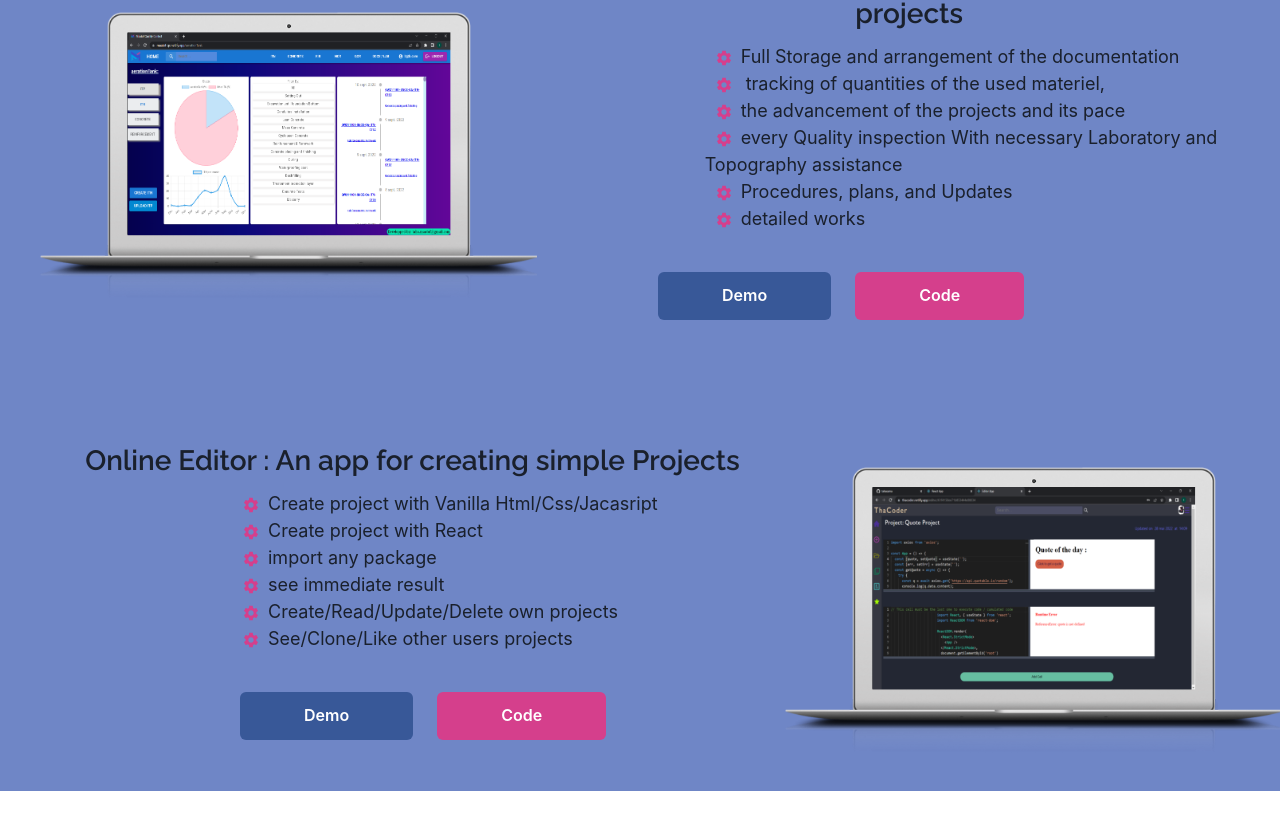
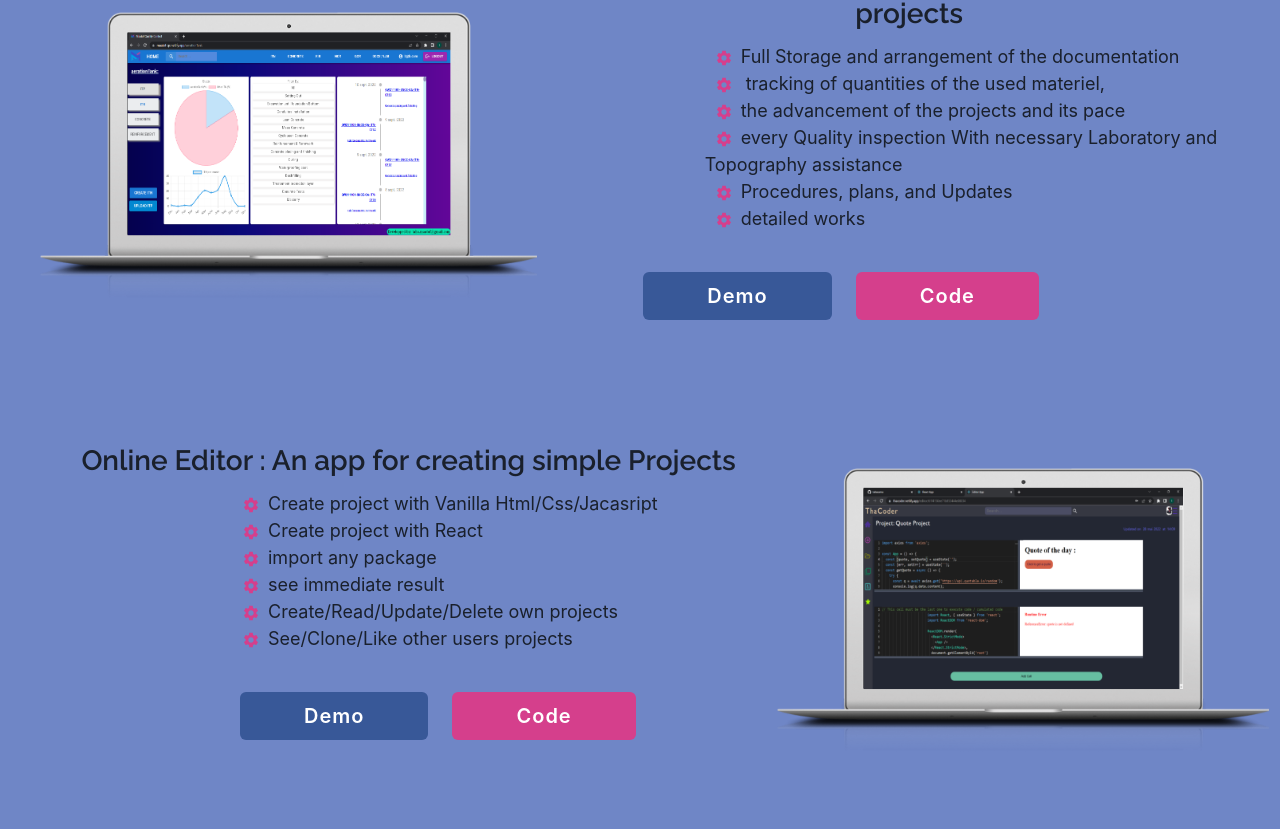
Before and after one commit to tahasama/myPortfolio, a React (Create React App) app: page / in a window 1280 px wide. Shown: the part 3169-3998 px from the top of the page. Before the commit the page ends 3960 px from the top, so only its background shows below. Built offline with nearby package versions, Linux system fonts and the light colour scheme.

Commit message:
general restyling

```diff
--- a/src/components/projects.tsx
+++ b/src/components/projects.tsx
@@ -28,7 +28,7 @@ const Projects = () => {
   return (
     <>
       <Box
-        h={["250vh", "220vh", "170vh", "170vh", "140vh"]}
+        h={["250vh", "250vh", "170vh", "170vh", "170vh"]}
         bg={bglOnLight}
         clipPath={[
           "polygon(26% 3%, 100% 0, 100% 100%, 0 100%, 0 0)",
@@ -119,7 +119,7 @@ const Projects = () => {
               <Flex
                 position="relative"
                 justifyContent={"center"}
-                alignItems="center"
+                alignItems={["center"]}
                 w={"full"}
                 // bgColor="red.200"
                 // style={{ textIndent: 10 }}
@@ -129,17 +129,18 @@ const Projects = () => {
                   href="https://thacoder.netlify.app/"
                   isExternal
                   colorScheme="pink"
-                  fontSize={"xl"}
                   style={{ textDecoration: "none" }}
                 >
                   <Button
-                    px={["12", "16", "16", "16", "16"]}
-                    py={6}
+                    px={["20", "20", "16", "16", "16"]}
+                    py={[8, 8, 6, 6, 6]}
                     my={10}
                     mx={2}
                     colorScheme={
                       colorMode !== "light" ? "linkedin" : "facebook"
                     }
+                    fontSize={["xl", "lg", "xl", "xl", "xl"]}
+                    letterSpacing={"wider"}
                   >
                     Demo
                   </Button>
@@ -151,11 +152,13 @@ const Projects = () => {
                   style={{ textDecoration: "none" }}
                 >
                   <Button
-                    px={["12", "16", "16", "16", "16"]}
-                    py={6}
+                    px={["20", "20", "16", "16", "16"]}
+                    py={[8, 8, 6, 6, 6]}
                     my={10}
                     mx={[1, 1, 4, 4, 4]}
                     colorScheme={colorMode !== "light" ? "teal" : "pink"}
+                    fontSize={["xl", "lg", "xl", "xl", "xl"]}
+                    letterSpacing={"wider"}
                   >
                     Code
                   </Button>
@@ -168,7 +171,7 @@ const Projects = () => {
             justifyContent={"center"}
             alignItems={"center"}
             position={"relative"}
-            w={"97%"}
+            w={"96%"}
             // mx={[2, 2, 5, 0, 0]}
             mx={[2, 2, 0, 5, 10]}
           >
@@ -232,8 +235,8 @@ const Projects = () => {
               </List>
               <Flex
                 position="relative"
-                // justifyContent={"center"}
-                alignItems="center"
+                justifyContent={["center", "start"]}
+                alignItems={["center", "start"]}
                 w={"full"}
                 // bgColor="red.200"
                 // style={{ textIndent: 10 }}
@@ -247,13 +250,15 @@ const Projects = () => {
                   style={{ textDecoration: "none" }}
                 >
                   <Button
-                    px={["12", "16", "16", "16", "16"]}
-                    py={6}
+                    px={["20", "20", "16", "16", "16"]}
+                    py={[8, 8, 6, 6, 6]}
                     my={10}
                     mx={2}
                     colorScheme={
                       colorMode !== "light" ? "linkedin" : "facebook"
                     }
+                    fontSize={["xl", "lg", "xl", "xl", "xl"]}
+                    letterSpacing={"wider"}
                   >
                     Demo
                   </Button>
@@ -265,11 +270,13 @@ const Projects = () => {
                   style={{ textDecoration: "none" }}
                 >
                   <Button
-                    px={["12", "16", "16", "16", "16"]}
-                    py={6}
+                    px={["20", "20", "16", "16", "16"]}
+                    py={[8, 8, 6, 6, 6]}
                     my={10}
                     mx={[1, 1, 4, 4, 4]}
                     colorScheme={colorMode !== "light" ? "teal" : "pink"}
+                    fontSize={["xl", "lg", "xl", "xl", "xl"]}
+                    letterSpacing={"wider"}
                   >
                     Code
                   </Button>
```
